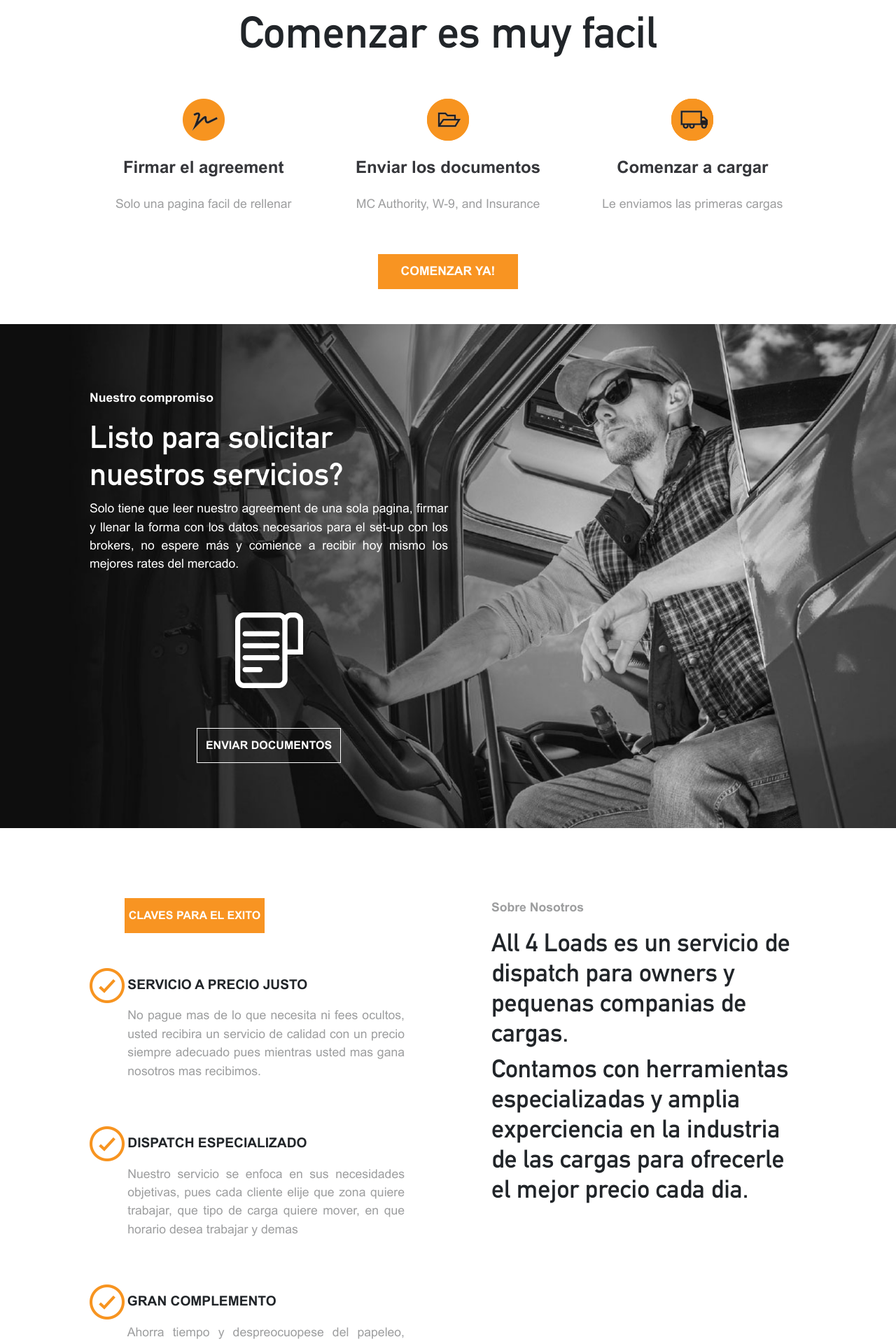
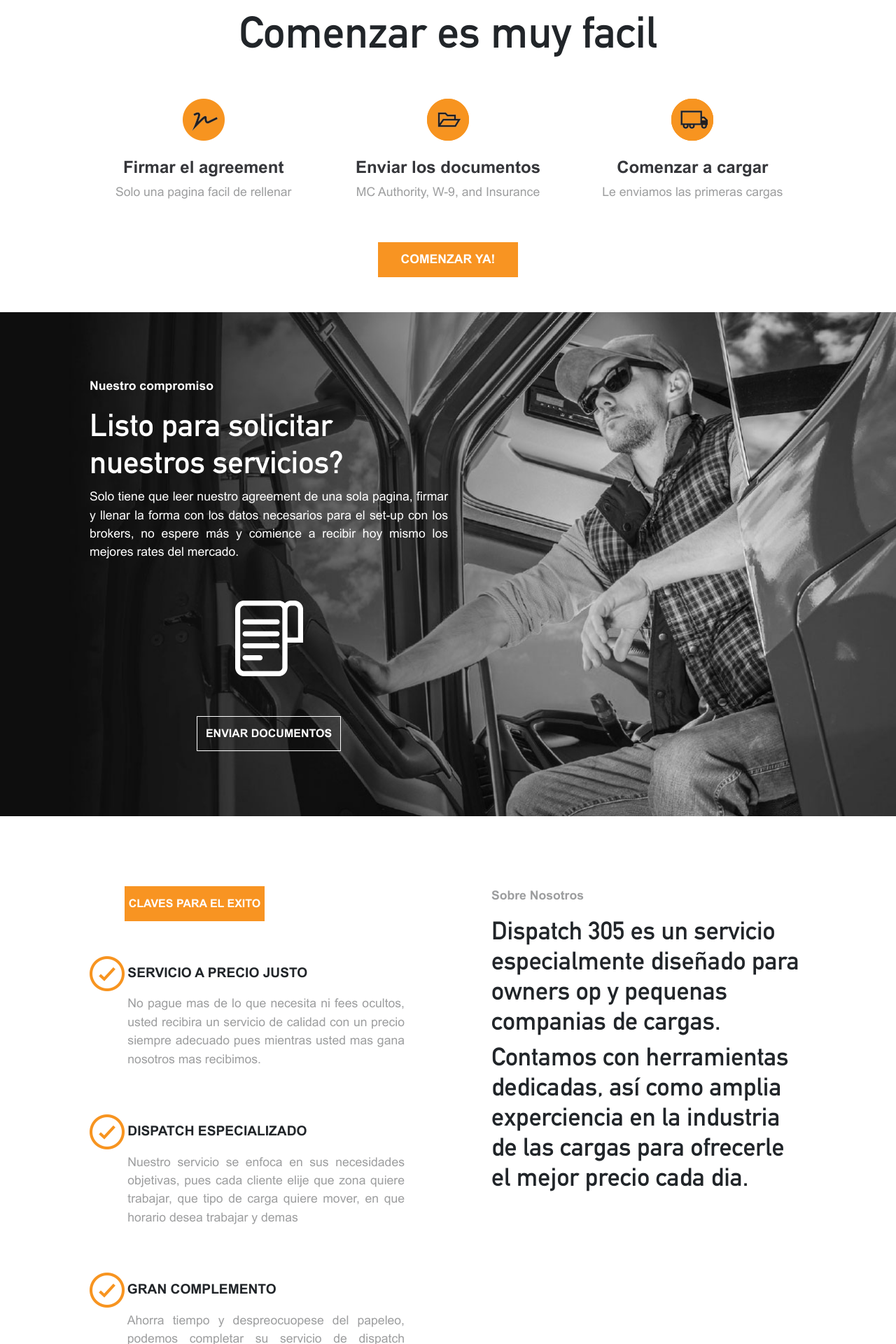
Before and after one commit to briltec/React_website_frontend, a React (Create React App) app: page / in a window 1280 px wide. Shown: the part 1698-3618 px from the top of the page at 70% size. Built offline with nearby package versions, Linux system fonts and the light colour scheme.

Commit message:
Spacer added for mobile

```diff
--- a/src/components/ClavesSteps.jsx
+++ b/src/components/ClavesSteps.jsx
@@ -108,13 +108,13 @@
           <p className="claves-para-exito-tag-p">Sobre Nosotros</p>
 
           <h2 className="claves-para-exito-tag-h2">
-            All 4 Loads es un servicio de dispatch para owners y pequenas
-            companias de cargas.
+            Dispatch 305 es un servicio especialmente diseñado para owners op y
+            pequenas companias de cargas.
           </h2>
 
           <h2 className="claves-para-exito-tag-h2">
-            Contamos con herramientas especializadas y amplia experciencia en la
-            industria de las cargas para ofrecerle el mejor precio cada dia.
+            Contamos con herramientas dedicadas, así como amplia experciencia en
+            la industria de las cargas para ofrecerle el mejor precio cada dia.
           </h2>
         </div>
       </Col>
--- a/src/styles/Landing.css
+++ b/src/styles/Landing.css
@@ -124,8 +124,8 @@
 
   .landing-paragraph{
     margin-top: 50px;
+    text-align: justify;
   }
-
   .contact-banner{
     height: 60px;
   }
@@ -137,4 +137,8 @@
     margin-left:15px;
     margin-right: 15px;
   }
+
+  .comenzar-button-div {
+    margin-top: 25px;
+  }
 }
--- a/src/styles/StepsView.css
+++ b/src/styles/StepsView.css
@@ -19,5 +19,11 @@
   }
 
 .start-step-card-footer{
-    padding-top: 0px !important;
+    margin-top: -25px !important;
 }
+
+@media screen and (max-width:578px){
+  .start-step-col {
+    margin-bottom: 50px;
+  }
+}
```
